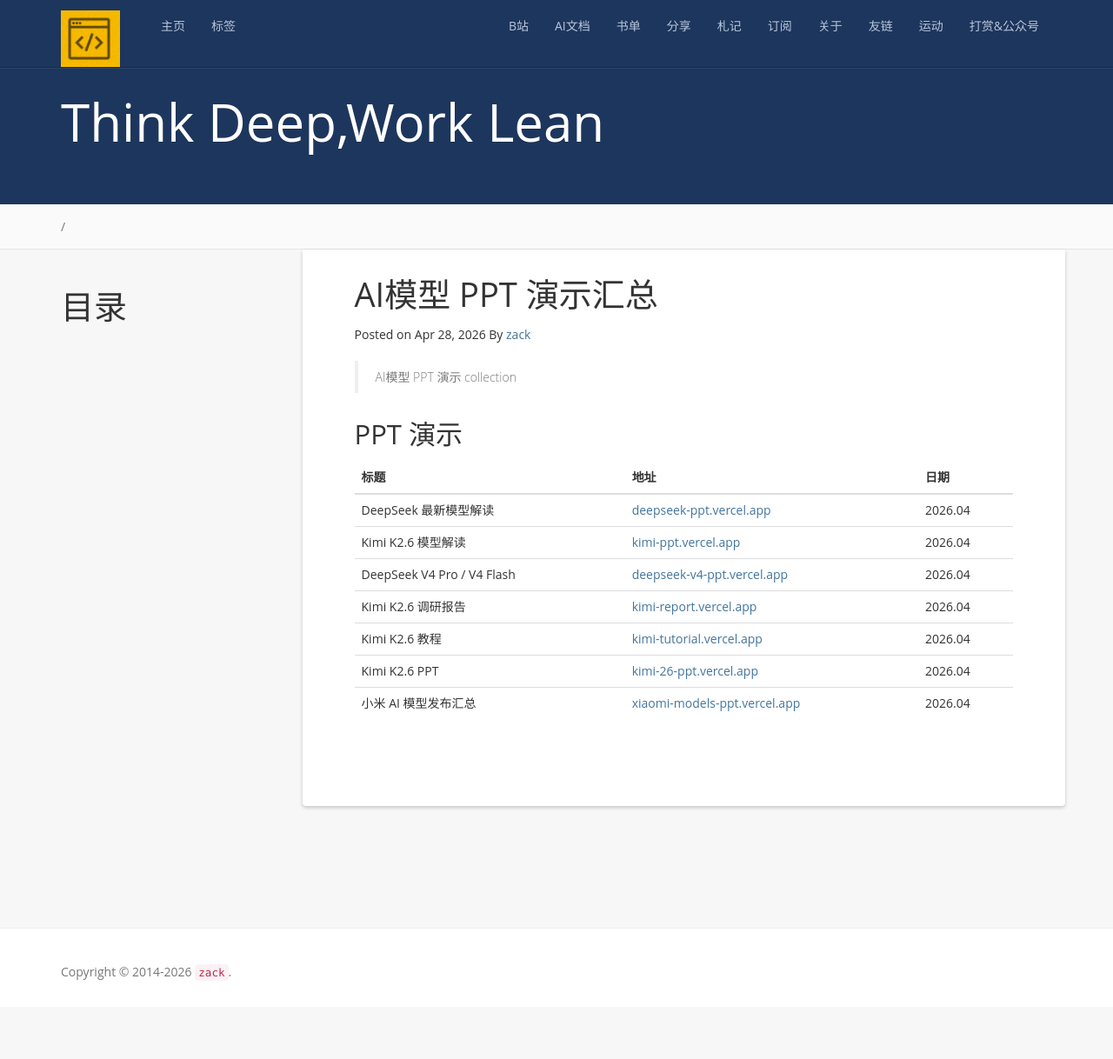
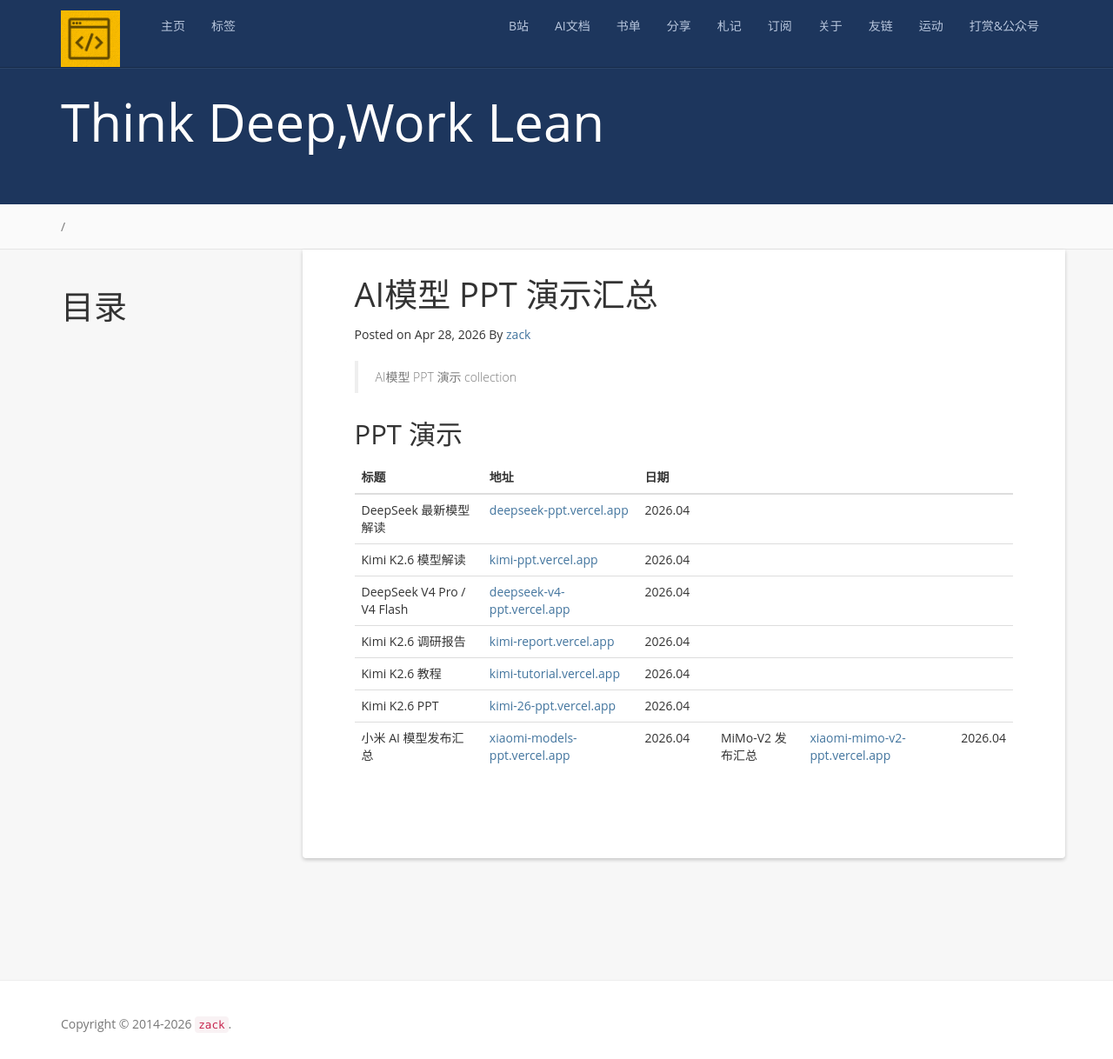
Before and after one commit to zackzhangkai/zackzhangkai.github.io, a Jekyll site: the page built from _posts/2026-04-28-AI模型PPT汇总.md, in a window 1280 px wide and 1218 px high. Shown: the whole window at 87% size. Built offline with Jekyll 4.4.1, drawn with Linux system fonts in a browser that asks for light colours; nearby versions of some CDN libraries; a script that is not in the unit is left out; comment, search, counter and statistics services are not loaded.

Commit message:
Add MiMo-V2 PPT 链接

```diff
--- a/_posts/2026-04-28-AI模型PPT汇总.md
+++ b/_posts/2026-04-28-AI模型PPT汇总.md
@@ -16,4 +16,4 @@
 | Kimi K2.6 调研报告 | [kimi-report.vercel.app](https://kimi-report.vercel.app) | 2026.04 |
 | Kimi K2.6 教程 | [kimi-tutorial.vercel.app](https://kimi-tutorial.vercel.app) | 2026.04 |
 | Kimi K2.6 PPT | [kimi-26-ppt.vercel.app](https://kimi-26-ppt.vercel.app) | 2026.04 |
-| 小米 AI 模型发布汇总 | [xiaomi-models-ppt.vercel.app](https://xiaomi-models-ppt.vercel.app) | 2026.04 |
+| 小米 AI 模型发布汇总 | [xiaomi-models-ppt.vercel.app](https://xiaomi-models-ppt.vercel.app) | 2026.04 || MiMo-V2 发布汇总 | [xiaomi-mimo-v2-ppt.vercel.app](https://xiaomi-mimo-v2-ppt.vercel.app) | 2026.04 |
```
